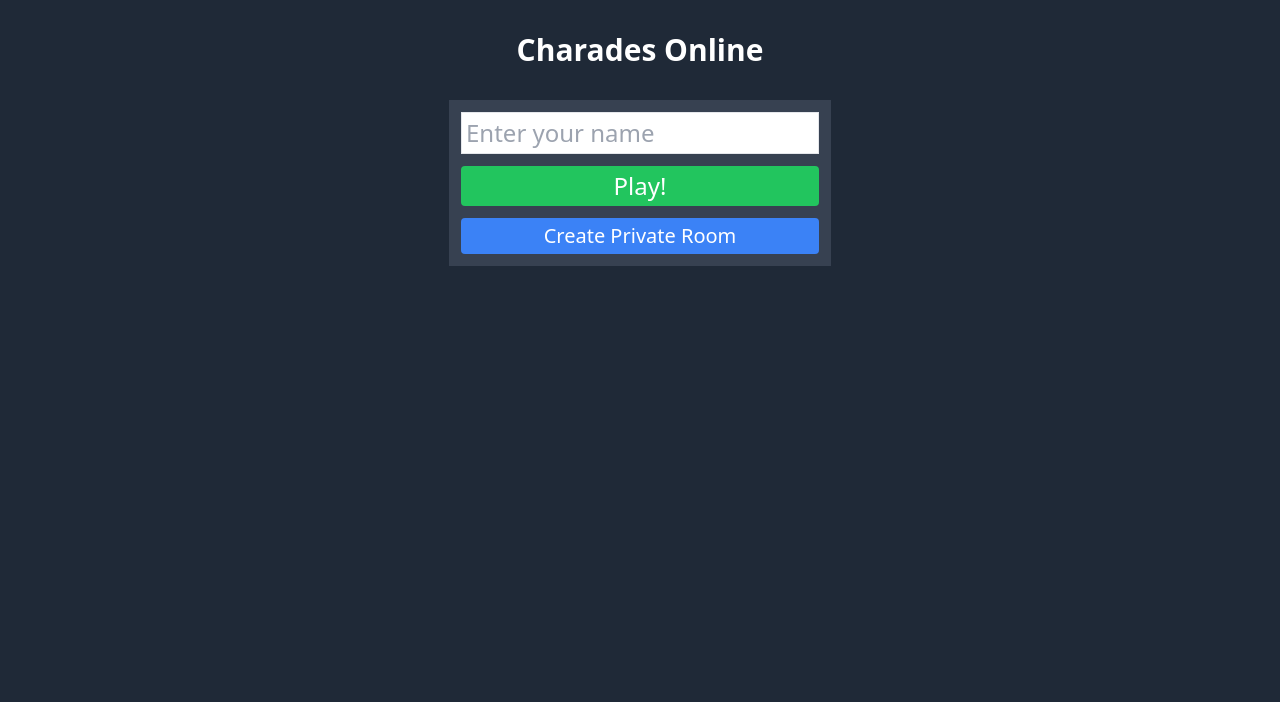
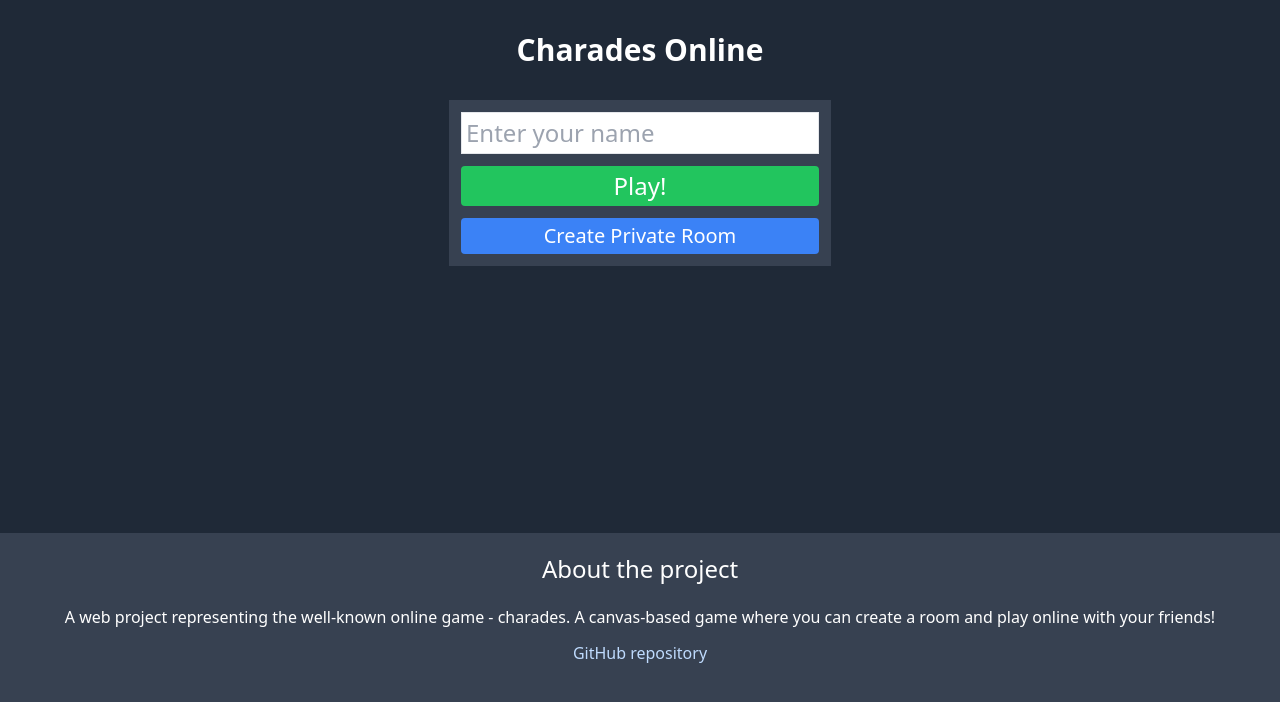
Before and after one commit to AGH-Narzedzia-Informatyczne-2023-2024/charades-online, a React (Vite) app: page / in a window 1280 px wide. Shown: the top 702 px of the page. Built offline with nearby package versions, Linux system fonts and the light colour scheme.

Commit message:
Add a section with information about the project

```diff
--- a/src/components/EnterRoomPage.tsx
+++ b/src/components/EnterRoomPage.tsx
@@ -13,6 +13,7 @@ function EnterRoomPage({changeStage}: EnterRoomPageInterface) {
 
     return (
         <div className="flex flex-col items-center bg-gray-800 h-screen">
+            <div className="flex flex-col flex-[2_2_0%] items-center w-full">
                 <h1 className="text-3xl font-bold text-white py-3 my-5">
                     Charades Online
                 </h1>
@@ -28,6 +29,12 @@ function EnterRoomPage({changeStage}: EnterRoomPageInterface) {
                     <button className="bg-blue-500 hover:bg-blue-600 text-white px-2 py-1 rounded text-xl" onClick={joinPrivateRoom}>Create Private Room</button>
                 </div>
             </div>
+            <div className="bg-gray-700 w-full flex-1 text-center">
+                <p className="text-2xl text-white text-center my-5">About the project</p>
+                <p className="text-white my-3 mx-2">A web project representing the well-known online game - charades. A canvas-based game where you can create a room and play online with your friends!</p>
+                <a href="https://github.com/AGH-Narzedzia-Informatyczne-2023-2024/charades-online" className="text-blue-200 hover:underline" target="_blank">GitHub repository</a>
+            </div>
+        </div>
     )
 }
 
```
Lines whose indentation alone changed are shown as unchanged.
